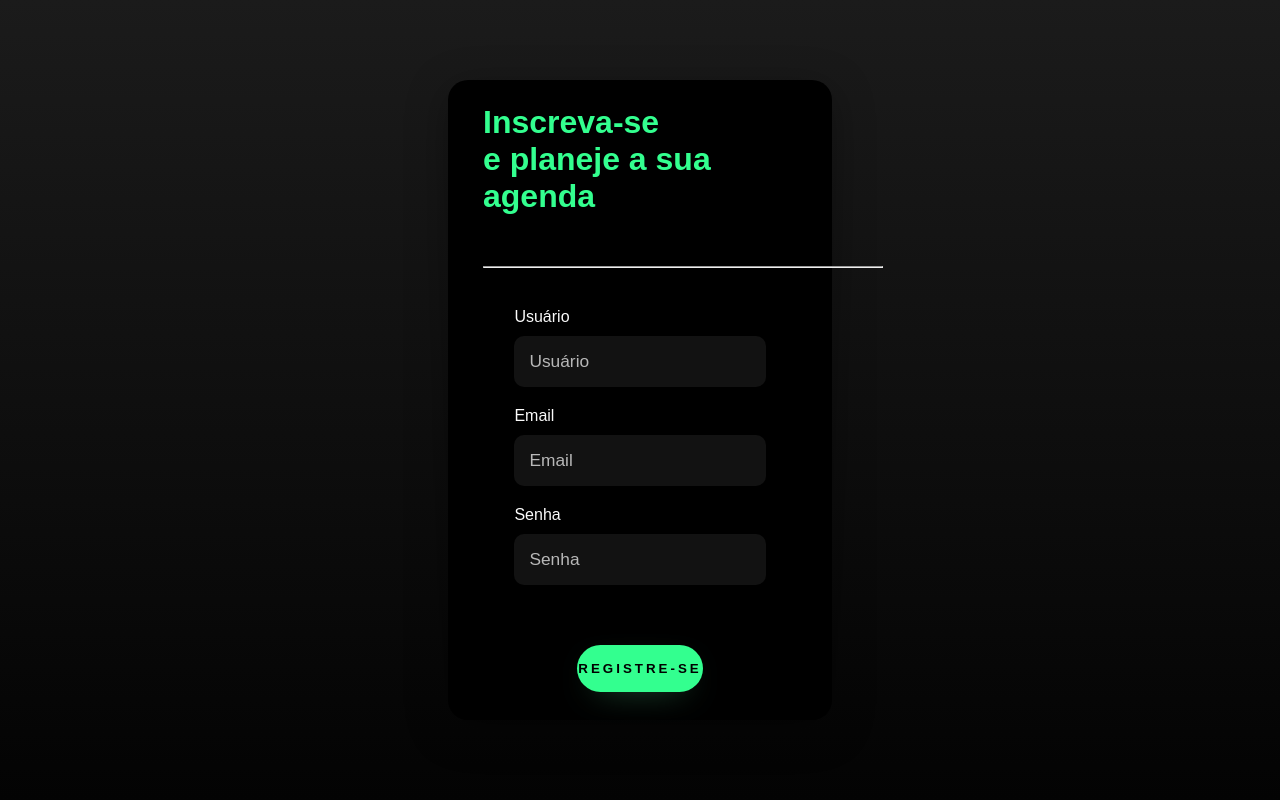
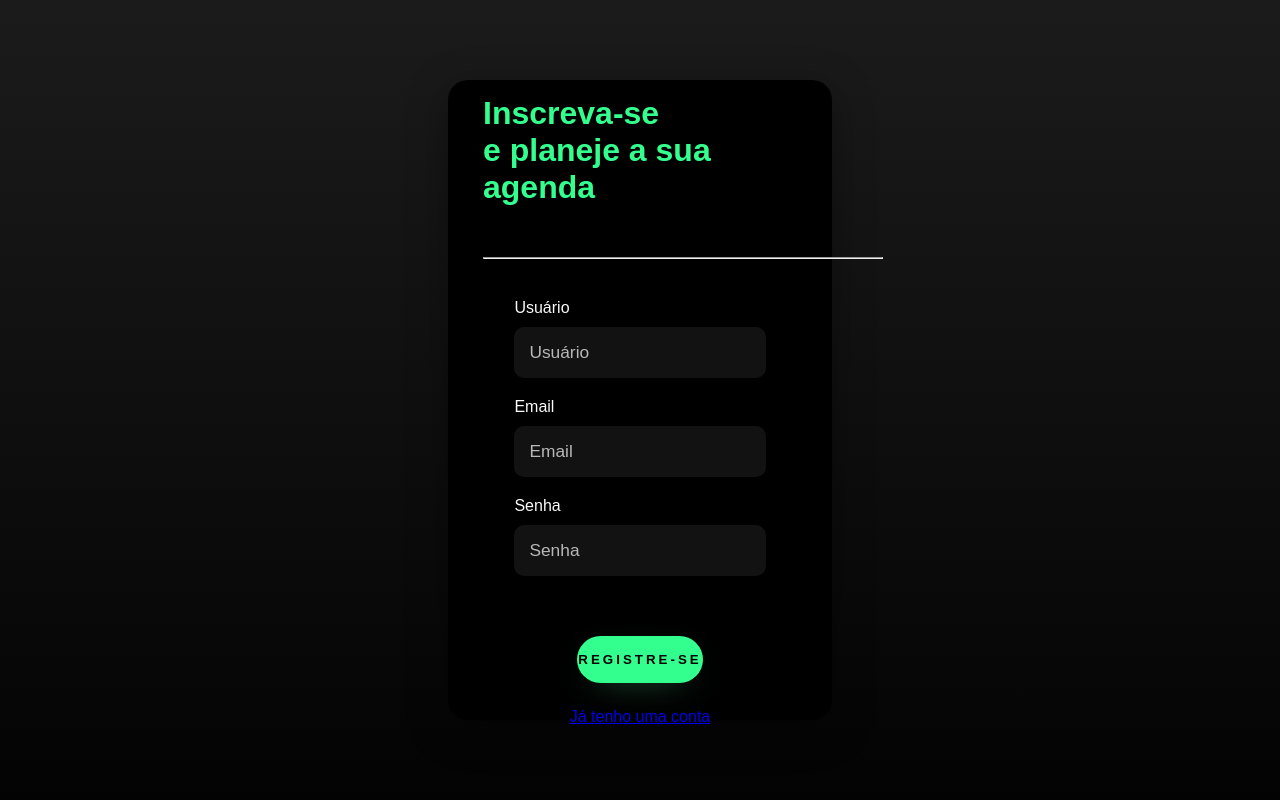
Before and after one commit to lucaseduardo-meira/Agenda-Project, a Node server app: page /register in a window 1280 px wide. Run offline with Node 20, Linux system fonts and the light colour scheme; some libraries are stand-ins or nearby versions.

Commit message:
Update register.ejs

```diff
--- a/views/register.ejs
+++ b/views/register.ejs
@@ -7,7 +7,7 @@
     <link rel="stylesheet" href="https://cdnjs.cloudflare.com/ajax/libs/font-awesome/6.4.0/css/all.min.css"
         integrity="sha512-iecdLmaskl7CVkqkXNQ/ZH/XLlvWZOJyj7Yy7tcenmpD1ypASozpmT/E0iPtmFIB46ZmdtAc9eNBvH0H/ZpiBw=="
         crossorigin="anonymous" referrerpolicy="no-referrer" />
-    <link rel="stylesheet" href="../assets/css/register.css">
+    <link rel="stylesheet" href="css/register.css">
     <title>Register</title>
 </head>
 
@@ -34,6 +34,8 @@
                     onblur="this.placeholder = 'Digite sua senha'">
             </div>
             <button type='submit' class="btn-login">Registre-se</button>
+            <a href="/login" class="login">Já tenho uma conta</a>
+
         </form>
 
     </div>
```
